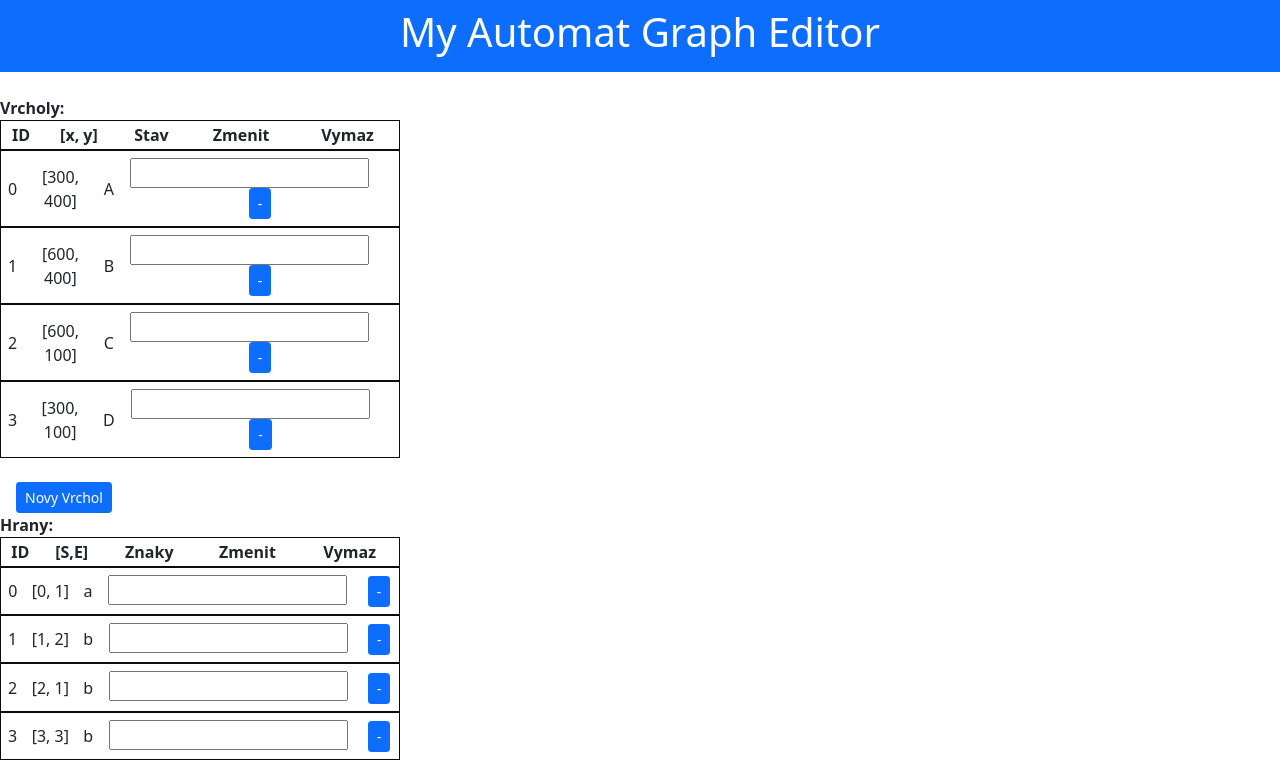
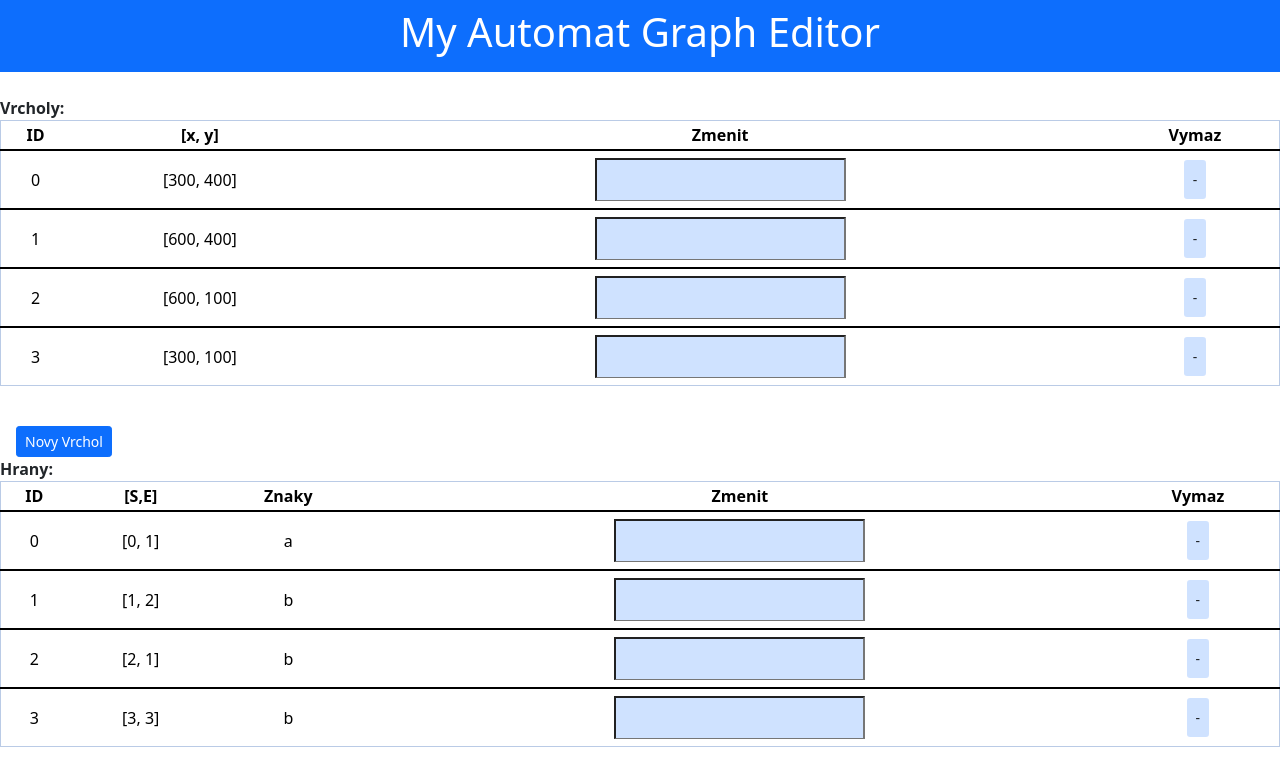
Before and after one commit to DangQuyTaiKB/Automat-React-app, a React (Create React App) app in the folder automat/: page / in a window 1280 px wide. Shown: the top 782 px of the page. Built offline with nearby package versions, Linux system fonts and the light colour scheme.

Commit message:
add graphInf

```diff
--- a/automat/src/App.css
+++ b/automat/src/App.css
@@ -49,6 +49,6 @@ td, tr {
   padding: 7px;
 }
 th{
-  /* text-align: center; */
+  text-align: center;
   padding: 2px;
 }
--- a/automat/src/components/automat.jsx
+++ b/automat/src/components/automat.jsx
@@ -19,7 +19,14 @@ function Automat(){
             {'id':1,'startId':1,'endId':2,'symbols':'b'},
             {'id':2,'startId':2,'endId':1,'symbols':'b'},
             {'id':3,'startId':3,'endId':3,'symbols':'b'}
-        ]
+        ],
+        "graphInf":{
+            "name": "Example",
+            "symbols":[
+                {"name":'a',"label":''},
+                {"name":'b',"label":''}
+            ]
+        }
     };
     const [graphData,setGraphData]=useState(initialData);
     // const [textSVG, setTextSVG]=useState("");
@@ -28,7 +35,8 @@ function Automat(){
     const OnRemovePoint= (removedId)=>{
         const newGraph={
             'points': graphData.points.filter(point=>(point.id!==removedId)),
-            'edges': graphData.edges.filter(edge=>((edge.startId!==removedId)&&(edge.endId!==removedId)))
+            'edges': graphData.edges.filter(edge=>((edge.startId!==removedId)&&(edge.endId!==removedId))),
+            'graphInf':{...graphData.graphInf}
         }
         setGraphData(newGraph);
     }
@@ -39,7 +47,8 @@ function Automat(){
         const newPoint={'id':id,'x':px,'y':py,'state':""};
         const newGraph={
             'points':[...graphData.points,newPoint],
-            'edges':[...graphData.edges]
+            'edges':[...graphData.edges],
+            'graphInf':{...graphData.graphInf}
         };
         setGraphData(newGraph);
     }
@@ -51,7 +60,8 @@ function Automat(){
             const newPoint={'id':pointId,'x':px,'y':py,'state':state};
             const newGraph={
                 'points':[...graphData.points],
-                'edges':[...graphData.edges]
+                'edges':[...graphData.edges],
+                'graphInf':{...graphData.graphInf}
             };
             for(let i=0;i<newGraph.points.length;i++){
                 if(pointId===newGraph.points[i].id){
@@ -65,7 +75,8 @@ function Automat(){
     const OnRemoveEdge=(removedId)=>{
         const newGraph={
             'points':[...graphData.points],
-            'edges':graphData.edges.filter(edge=>((edge.id!==removedId)))
+            'edges':graphData.edges.filter(edge=>((edge.id!==removedId))),
+            'graphInf':{...graphData.graphInf}
         }
         setGraphData(newGraph);
     }
@@ -82,12 +93,13 @@ function Automat(){
             const newEdge={'id':id,'startId': startIndex,'endId':endIndex,'symbols':symbols};
             const newGraph={
                 'points':[...graphData.points],
-                'edges':[...graphData.edges]
+                'edges':[...graphData.edges],
+                'graphInf':{...graphData.graphInf}
             };
             if((graphData.edges.filter(edge=>(edge.id===id)).length>0)
             ||(graphData.edges.filter(edge=>(edge.startId===startIndex&&edge.endId===endIndex)).length>0)){
                 for(let i=0;i<newGraph.edges.length;i++){
-                    if(id===newGraph.edges[i].id){
+                    if(id===newGraph.edges[i].id||(startIndex===newGraph.edges[i].startId&&endIndex===newGraph.edges[i].endId) ){
                         newGraph.edges[i]=newEdge;
                         break;
                     }
@@ -111,7 +123,8 @@ function Automat(){
             const newEdge={'id':edgeId,'startId': startIndex,'endId':endIndex,'symbols':symbols};
             const newGraph={
                 'points':[...graphData.points],
-                'edges':[...graphData.edges]
+                'edges':[...graphData.edges],
+                'graphInf':{...graphData.graphInf}
             };
             for(let i=0;i<newGraph.edges.length;i++){
                 if(edgeId===newGraph.edges[i].id){
@@ -151,16 +164,6 @@ function Automat(){
             <div className ="row">
                 <div className="col">
                     <br/>
-                    <b>Vrcholy:</b>
-                    <table>
-                        <tr>
-                            <th>ID</th>
-                            <th>[x, y]</th>
-                            <th >Stav</th>
-                            <th>Zmenit</th>
-                            <th>Vymaz</th>
-                        </tr>
-                    </table>
                     <HandlePoints
                         points={graphData.points}
                         handlePointChange={HandlePointChange}
@@ -168,16 +171,6 @@ function Automat(){
                         handleNewPoint={HandleNewPoint}
                     />
                     <br/>
-                    <b>Hrany:</b>
-                    <table>
-                        <tr>
-                            <th>ID</th>
-                            <th>[S,E]</th>
-                            <th>Znaky</th>
-                            <th>Zmenit</th>
-                            <th>Vymaz</th>
-                        </tr>
-                    </table>
                     <HandleEdges
                         edges= {graphData.edges}
                         handleEdgeChange={HandleEdgeChange}
--- a/automat/src/components/graph.jsx
+++ b/automat/src/components/graph.jsx
@@ -1,5 +1,6 @@
 import Edges from './edges'
 import Points from './points'
+import GraphInf from './graphInf';
 
 const Graph=(props)=>{
     const graphData=props.graphData;
@@ -13,6 +14,10 @@ const Graph=(props)=>{
             <Points
                 points={graphData.points}
             />
+            <GraphInf
+                graphInf={graphData.graphInf}
+                points={graphData.points}
+            />
         </svg>
     );
 }
--- /dev/null
+++ b/automat/src/components/graphInf.jsx
@@ -0,0 +1,21 @@
+const GraphInf=(props)=>{
+    const points=props.points;
+    const graphInf=props.graphInf;
+    const x=800;
+    let y=50;
+    const distance=20;
+    return (
+        <>
+            <text x={x} y={y} fill="red">Automat: {graphInf.name}</text>
+            {points.map(point=>{
+                y+=distance;
+                return <text x={x} y={y} fill="red">State {point.id}: {point.state}</text>
+            })}
+            {graphInf.symbols.map(symbol=>{
+                y+=distance;
+                return <text x={x} y={y} fill="red">Symbol {symbol.name}: {symbol.label}</text>
+            })}
+        </>
+    );
+}
+export default GraphInf
--- a/automat/src/components/handlingOfEdges.jsx
+++ b/automat/src/components/handlingOfEdges.jsx
@@ -2,24 +2,25 @@ const HandleEdges=(props)=>{
     const edges=props.edges;
     return(
         <>
+            <b>Hrany:</b>
+            <table className="table table-primary">
+                <tr>
+                    <th>ID</th>
+                    <th>[S,E]</th>
+                    <th>Znaky</th>
+                    <th>Zmenit</th>
+                    <th>Vymaz</th>
+                </tr>
             {edges.map(edge=>(
-                // <p>Hrana [{edge.startId},{edge.endId}] Id: {edge.id} Znaky:{edge.symbols}
-                // <button className="btn btn-primary btn-sm" onClick={()=>props.onRemoveEdge(edge.id)}>-</button>
-                // <input type="text" onChange={(e)=>props.handleEdgeChange(edge.id,e.target.value)}/>
-                // </p>
-                <div>
-                    <table>
-                        <tr>
-                            <td>{edge.id}</td>
-                            <td>[{edge.startId}, {edge.endId}]</td>
-                            <td>{edge.symbols}</td>
-                            <td><input type="search" onChange={(e)=>props.handleEdgeChange(edge.id,e.target.value)}/> &emsp;
-                                <button className="btn btn-primary btn-sm" onClick={()=>props.onRemoveEdge(edge.id)}>-</button>
-                            </td>
-                        </tr>
-                    </table>
-                </div>
+                <tr>
+                    <td>{edge.id}</td>
+                    <td>[{edge.startId}, {edge.endId}]</td>
+                    <td>{edge.symbols}</td>
+                    <td><input type="search" onChange={(e)=>props.handleEdgeChange(edge.id,e.target.value)}/></td>
+                    <td><button className="btn btn-sm" onClick={()=>props.onRemoveEdge(edge.id)}>-</button></td>
+                </tr>
             ))}
+            </table>
             <br />
             <div>&emsp;<button className="btn btn-primary btn-sm" type = "submit">Nova Hrana</button> &emsp;
                 <input type="search" placeholder ="Id, Start-End, Symbol" name = "Nova Hrana" onChange={(e)=>props.handleNewEdge(e.target.value)}/>
--- a/automat/src/components/handlingOfPoints.jsx
+++ b/automat/src/components/handlingOfPoints.jsx
@@ -2,19 +2,26 @@ const HandlePoints=(props)=>{
     const points=props.points;
     return (
         <>
-         {points.map(point=>(
-                <div>
-                    <table>
-                        <tr>
-                            <td>{point.id}</td>
-                            <td>[{point.x}, {point.y}]</td>
-                            <td>{point.state}</td>
-                            <td><input type="text" onChange={(e)=>props.handlePointChange(point.id,e.target.value)}/> &emsp;
-                                <button className="btn btn-primary btn-sm" onClick={()=>props.onRemovePoint(point.id)}> - </button></td>
-                        </tr>
-                    </table>
-                </div>
+            <b>Vrcholy:</b>
+            <table  className="table table-primary">
+                <tr>
+                    <th>ID</th>
+                    <th>[x, y]</th>
+                    {/* <th >Stav</th> */}
+                    <th>Zmenit</th>
+                    <th>Vymaz</th>
+                </tr>
+
+            {points.map(point=>(
+                <tr>
+                    <td>{point.id}</td>
+                    <td>[{point.x}, {point.y}]</td>
+                    {/* <td>{point.state}</td> */}
+                    <td><input type="text" onChange={(e)=>props.handlePointChange(point.id,e.target.value)}/> </td>
+                    <td><button className="btn  btn-sm" onClick={()=>props.onRemovePoint(point.id)}> - </button></td>
+                </tr>
             ))}
+            </table>
             <br />
             &emsp;<button className="btn btn-primary btn-sm" onClick={props.handleNewPoint}>Novy Vrchol</button>
         </>
```
Also changed, not shown: automat/src/templates/turnstile.json (+14 -7 lines).
